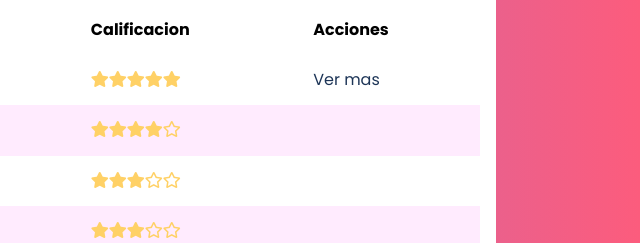
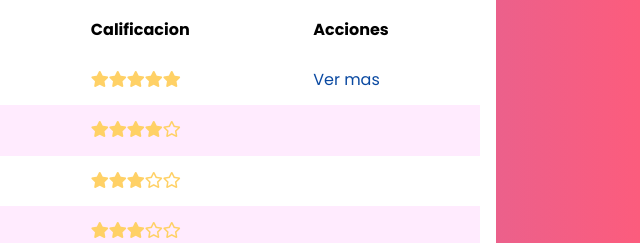
Before and after one commit to Spectre00722/Tabla-de-Pizza, a plain HTML site: page index.html in a window 1280 px wide. Shown: the part 235-478 px from the top of the page, 640-1280 px from the left. Drawn offline with nearby package versions, Linux system fonts and the light colour scheme.

Commit message:
Cambio de color a los "a"

```diff
--- a/assets/css/main.css
+++ b/assets/css/main.css
@@ -12,7 +12,7 @@ html {
 }
 a {
   text-decoration: none;
-  color: #1d3557;
+  color: #0a49a1;
 }
 img {
   max-width: 100%;
```
